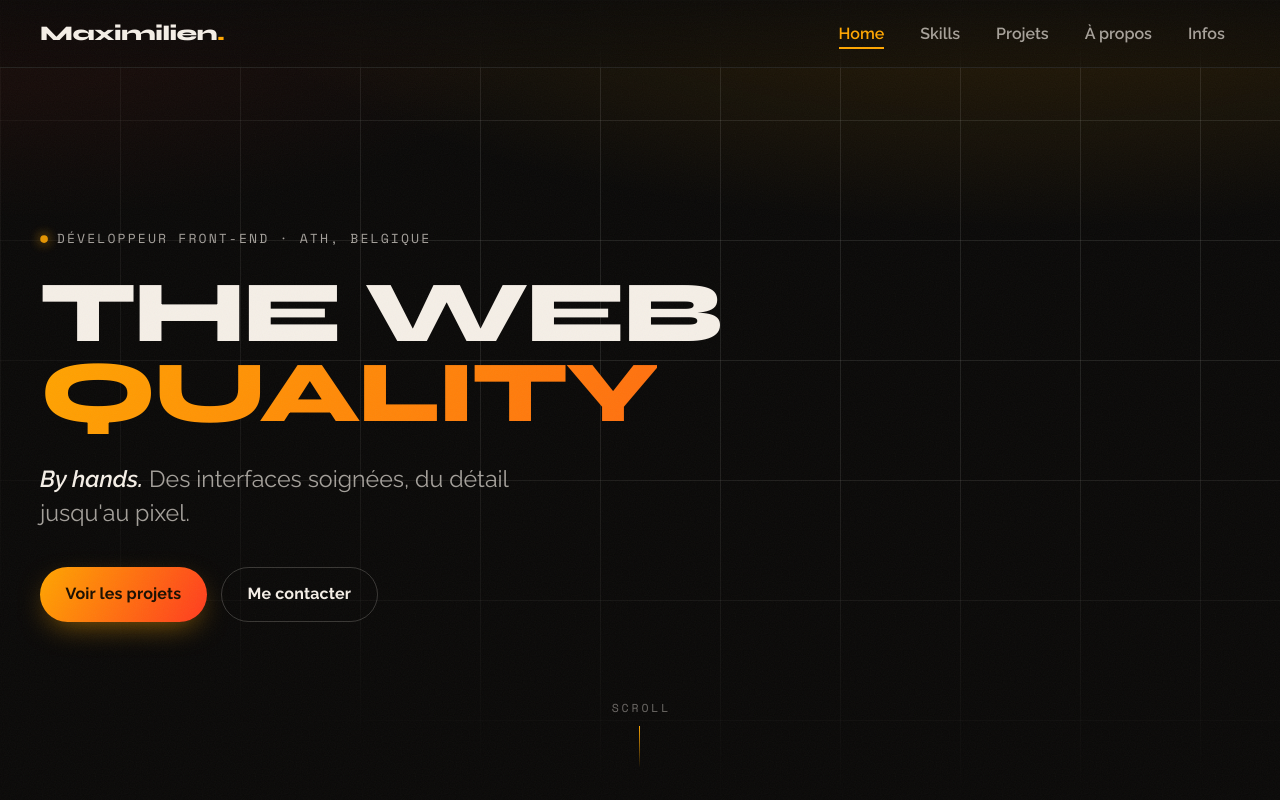
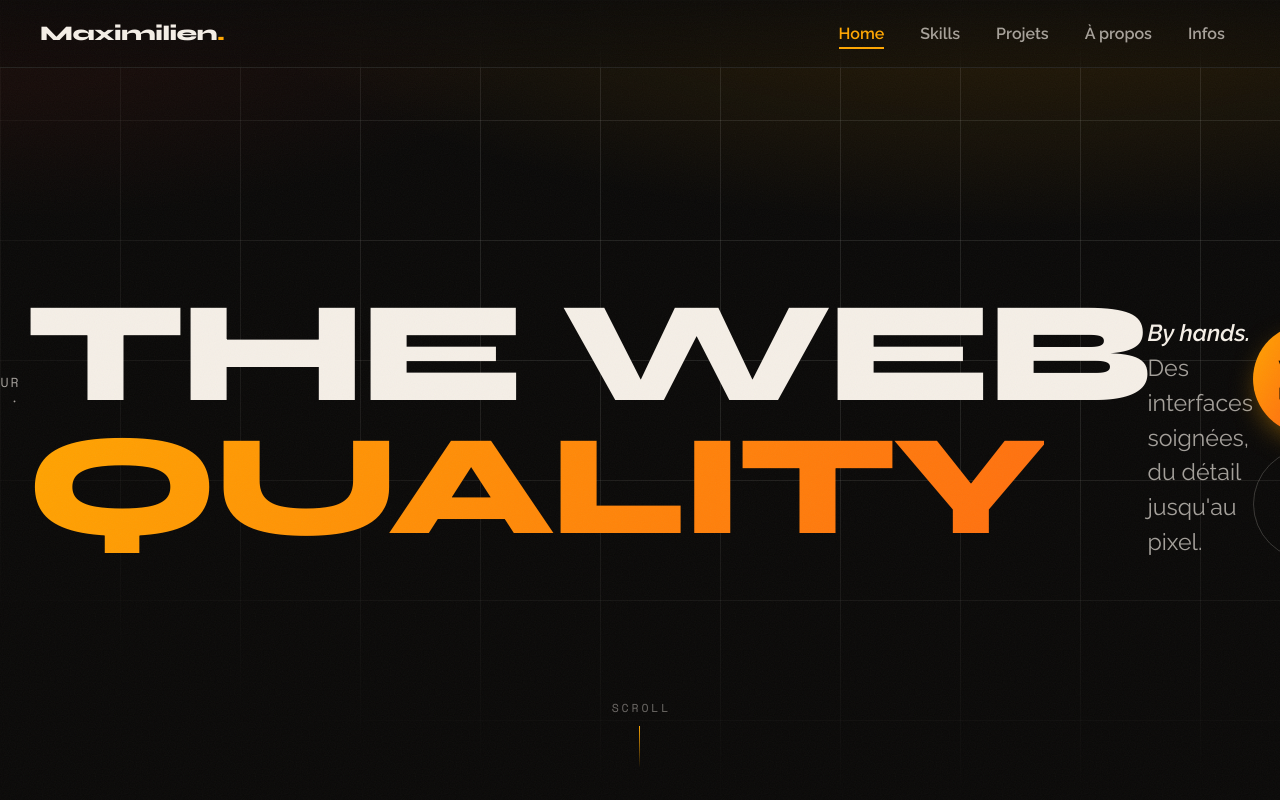
Before and after one commit to Maddax10/portfolio-react, a React (Vite) app: page / in a window 1280 px wide. Shown: the top 800 px of the page. Built offline with nearby package versions, Linux system fonts and the light colour scheme; no server answers.

Commit message:
style(ui): center align content in Intro.scss

```diff
--- a/src/styles/Intro.scss
+++ b/src/styles/Intro.scss
@@ -23,7 +23,10 @@
 	}
 
 	&__inner {
-		max-width: min(100%, 680px);
+		// max-width: min(100%, 680px);
+    display:flex;
+    justify-content: center;
+    width: 100%;
 	}
 
 	&__eyebrow {
```
